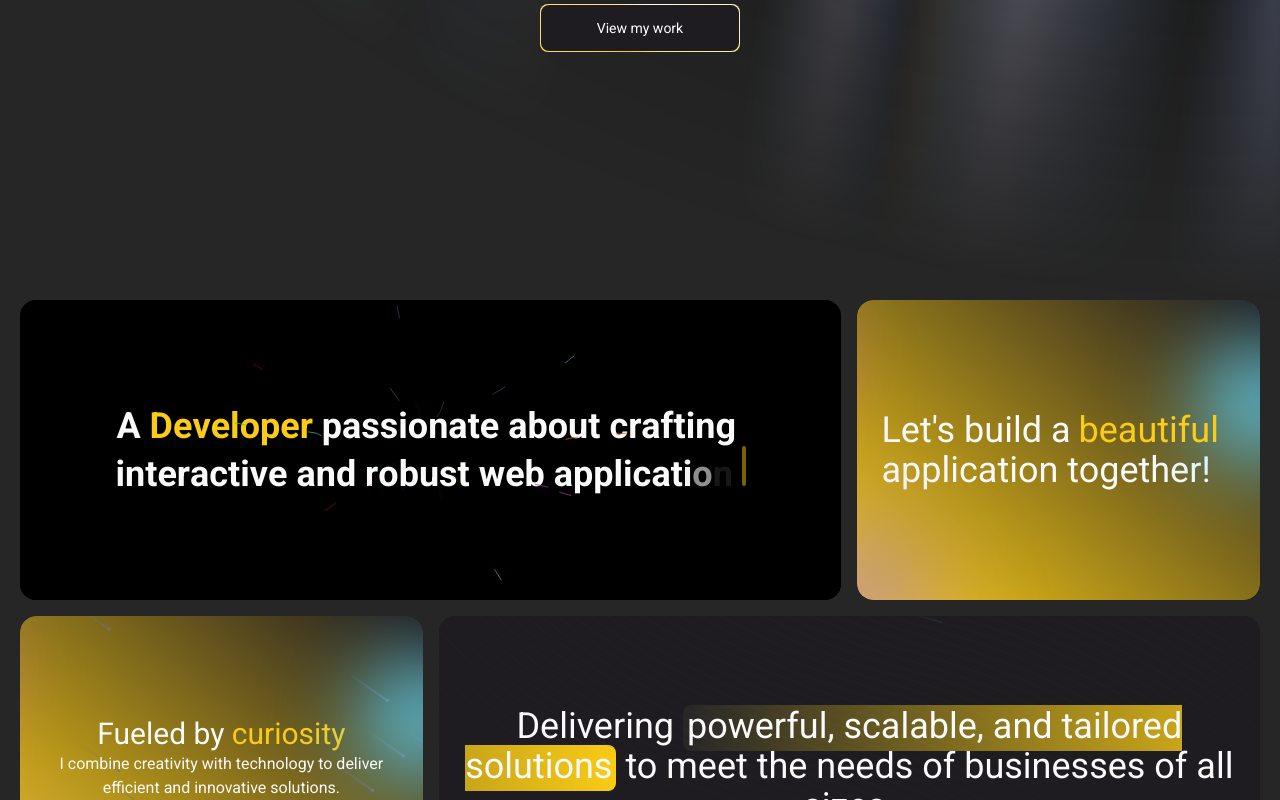
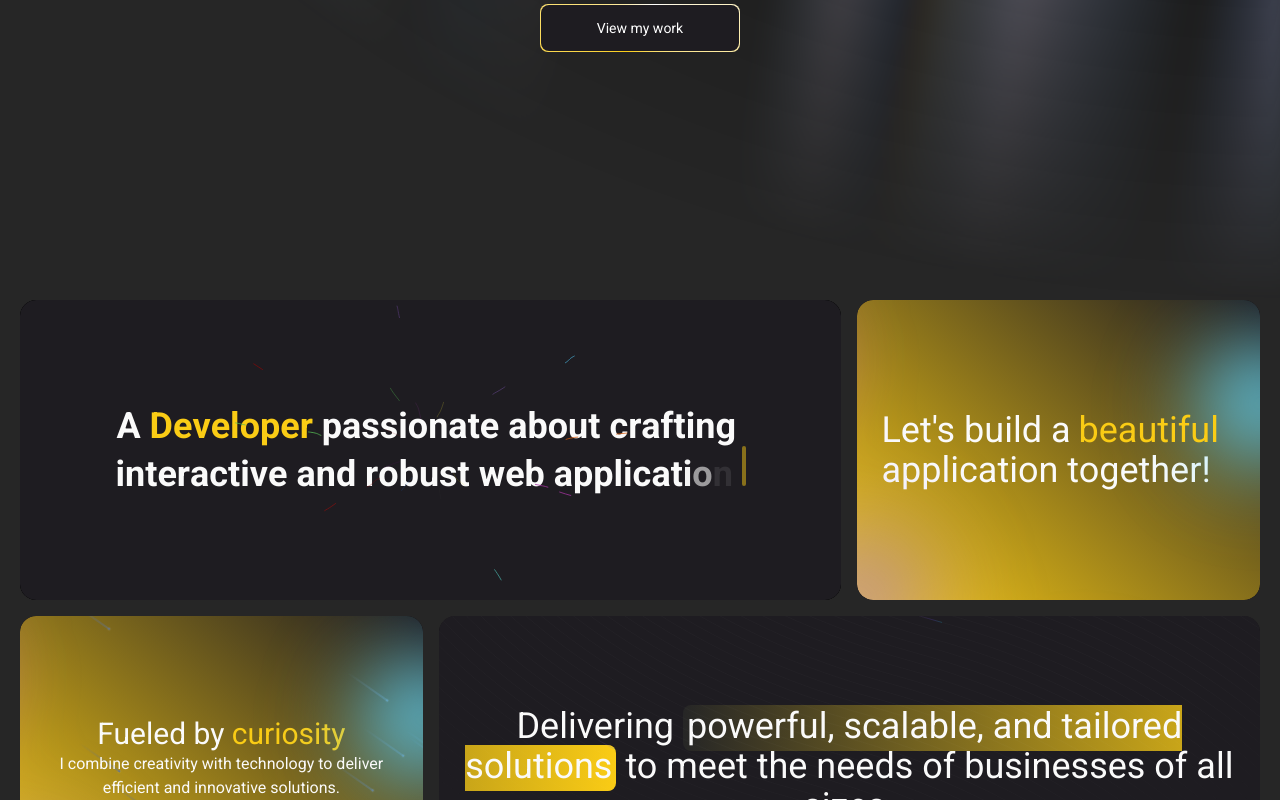
Before and after one commit to eyedent1ty/portfolio-v2, a Next.js app: page / in a window 1280 px wide. Shown: the part 500-1300 px from the top of the page. Built offline with nearby package versions, Linux system fonts and the light colour scheme.

Commit message:
changed the color of the first wobble card

```diff
--- a/components/About.tsx
+++ b/components/About.tsx
@@ -47,7 +47,7 @@ export default function About() {
   return (
     <div className="px-5 grid grid-cols-1 lg:grid-cols-3 gap-4 max-w-7xl mx-auto w-full">
       <WobbleCard containerClassName="col-span-1 lg:col-span-2 bg-black min-h-[500px] lg:min-h-[600px] xl:min-h-[300px]">
-        <BackgroundLines className="relative bg-black h-full w-full rounded-lg flex justify-center items-center  sm:px-5">
+        <BackgroundLines className="relative bg-quaternary h-full w-full rounded-lg flex justify-center items-center  sm:px-5">
           <TypewriterEffect words={words} className="text-4xl" />
         </BackgroundLines>
       </WobbleCard>
```
